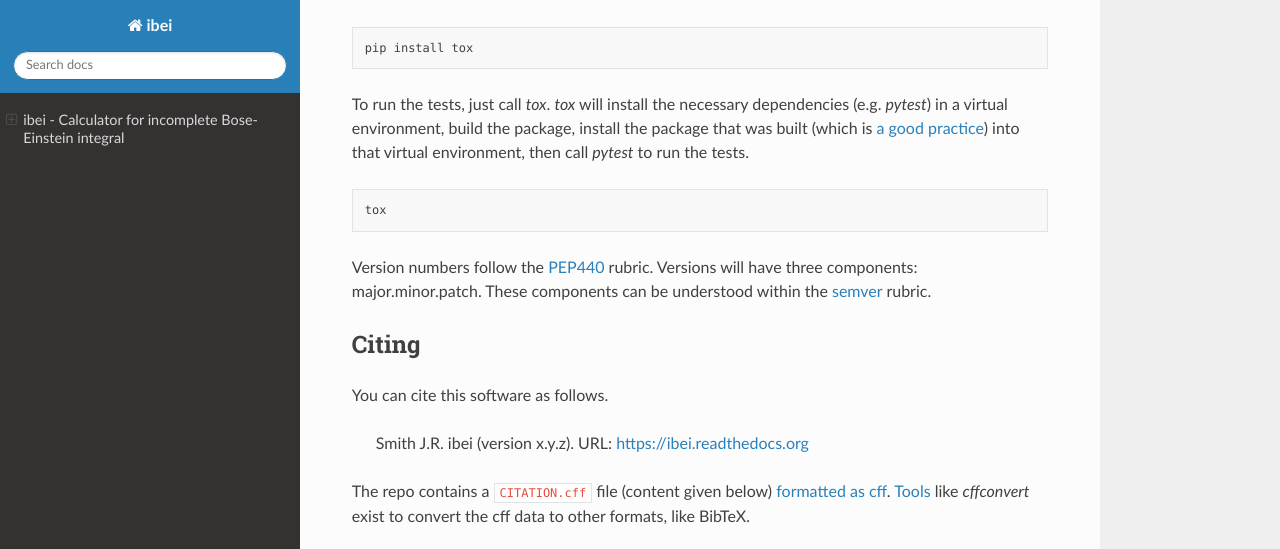
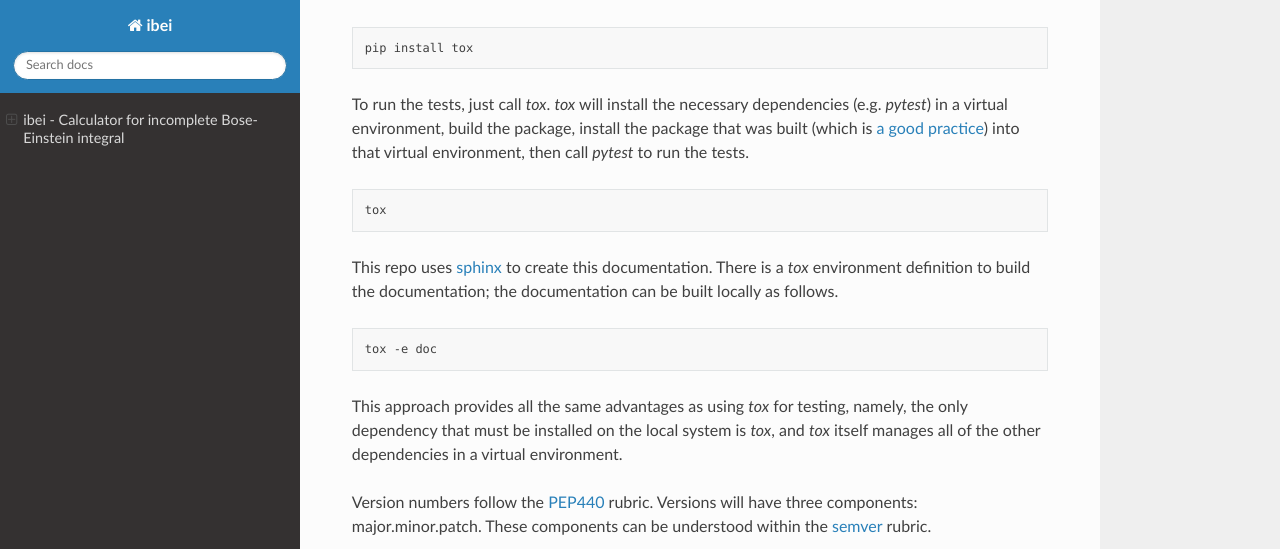
Before and after one commit to jrsmith3/ibei, a Sphinx documentation site: the page built from doc/index.rst, in a window 1280 px wide and 900 px high, scrolled down 4019 px, cut to the strip 0-549 px from the top of the window. Built offline with Sphinx 7.4.7 and the Read the Docs theme 2.0.0, drawn with Linux system fonts in a browser that asks for light colours; the version number could not be read and is left out; cross-references to code outside the pages are shown as plain code.

Commit message:
Add paragraph on building documentation locally

```diff
--- a/doc/index.rst
+++ b/doc/index.rst
@@ -207,6 +207,21 @@ into that virtual environment, then call `pytest` to run the tests.
     tox
 
 
+This repo uses `sphinx <https://www.sphinx-doc.org/en/master/>`_ to
+create this documentation. There is a `tox` environment definition to
+build the documentation; the documentation can be built locally as
+follows.
+
+.. code-block:: bash
+
+    tox -e doc
+
+
+This approach provides all the same advantages as using `tox` for
+testing, namely, the only dependency that must be installed on the
+local system is `tox`, and `tox` itself manages all of the other
+dependencies in a virtual environment.
+
 Version numbers follow the
 `PEP440 <https://www.python.org/dev/peps/pep-0440/>`_ rubric. Versions
 will have three components: major.minor.patch. These components can
```
